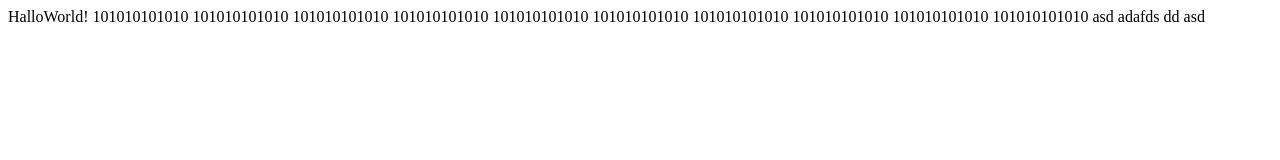
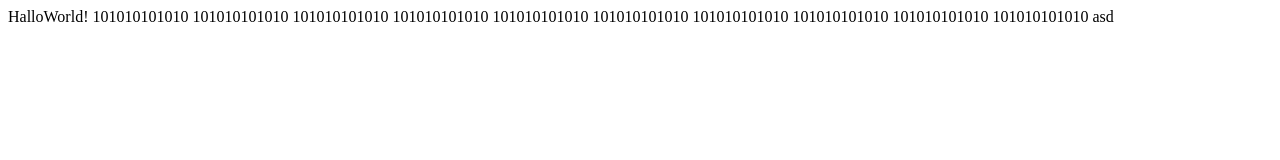
Before and after one commit to gr8yf0x/new, a plain HTML site: page index.html in a window 1280 px wide. Drawn offline with Linux system fonts and the light colour scheme.

Commit message:
delete
21
22
23

```diff
--- a/index.html
+++ b/index.html
@@ -18,8 +18,5 @@
 	101010101010
 	101010101010
 	asd
-	adafds
-dd
-	asd
 </body>
 </html>
```
